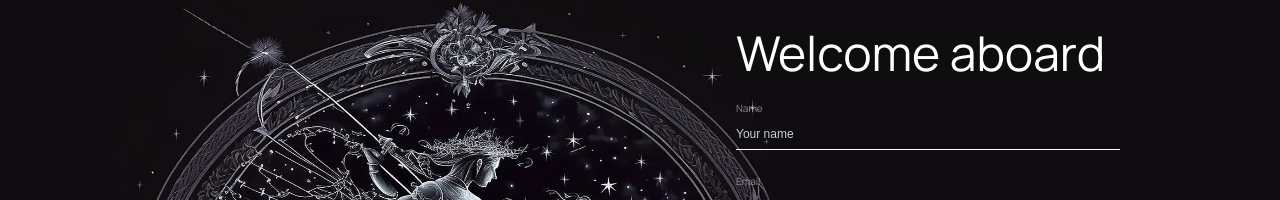
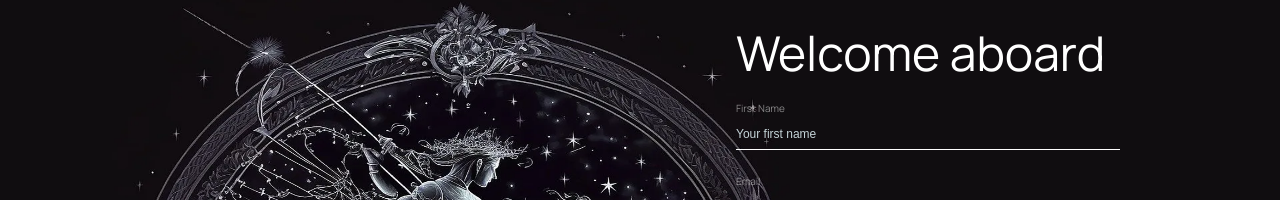
Before and after one commit to teejvan1/Sagittarius, a React (Create React App) app in the folder client/: page /signup in a window 1280 px wide. Shown: the part 117-317 px from the top of the page. Built offline with nearby package versions, Linux system fonts and the light colour scheme.

Commit message:
changed name to first name

```diff
--- a/client/src/pages/SignUp.js
+++ b/client/src/pages/SignUp.js
@@ -79,12 +79,12 @@
       <div className='SignUp'>
         <form className='signup-card' onSubmit={e => postData(e)}>
           <p className='welcome'>Welcome aboard</p>
-          <label htmlFor='name'>Name</label>
+          <label htmlFor='name'>First Name</label>
           <input
             id='name'
             type='text'
             value={name}
-            placeholder='Your name'
+            placeholder='Your first name'
             required
             autocomplete='off'
             onChange={e => {
```
